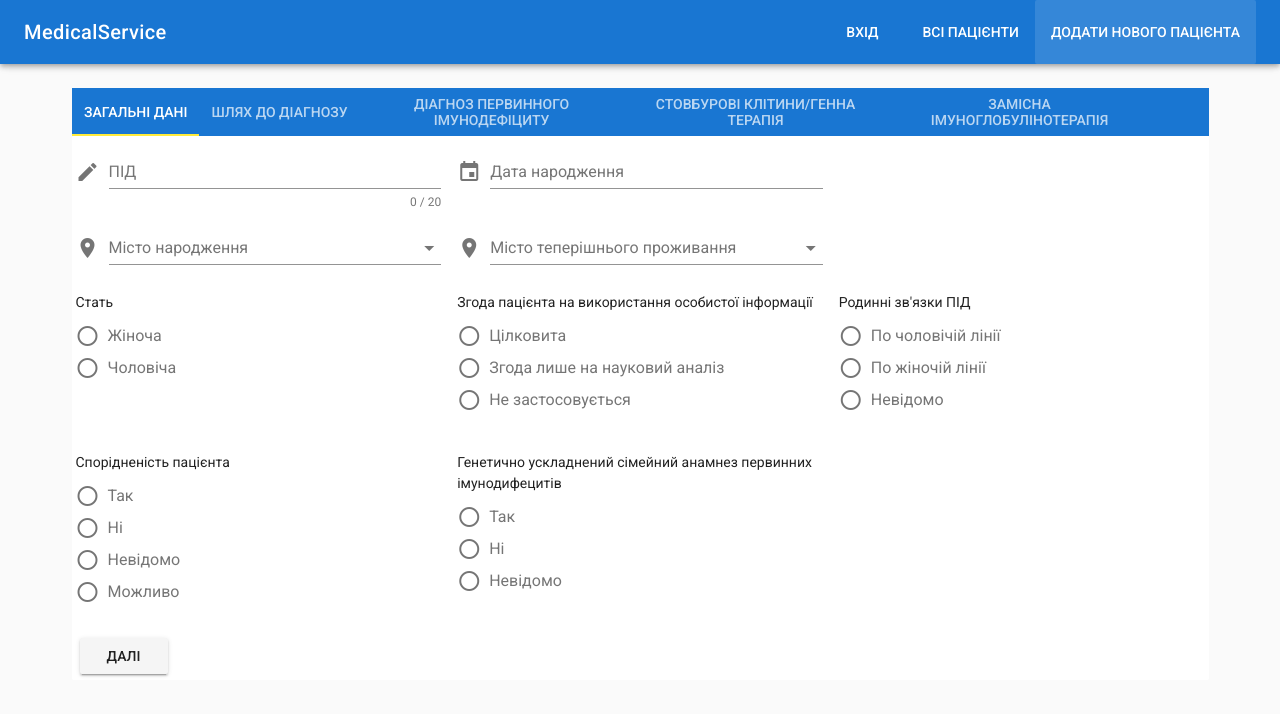
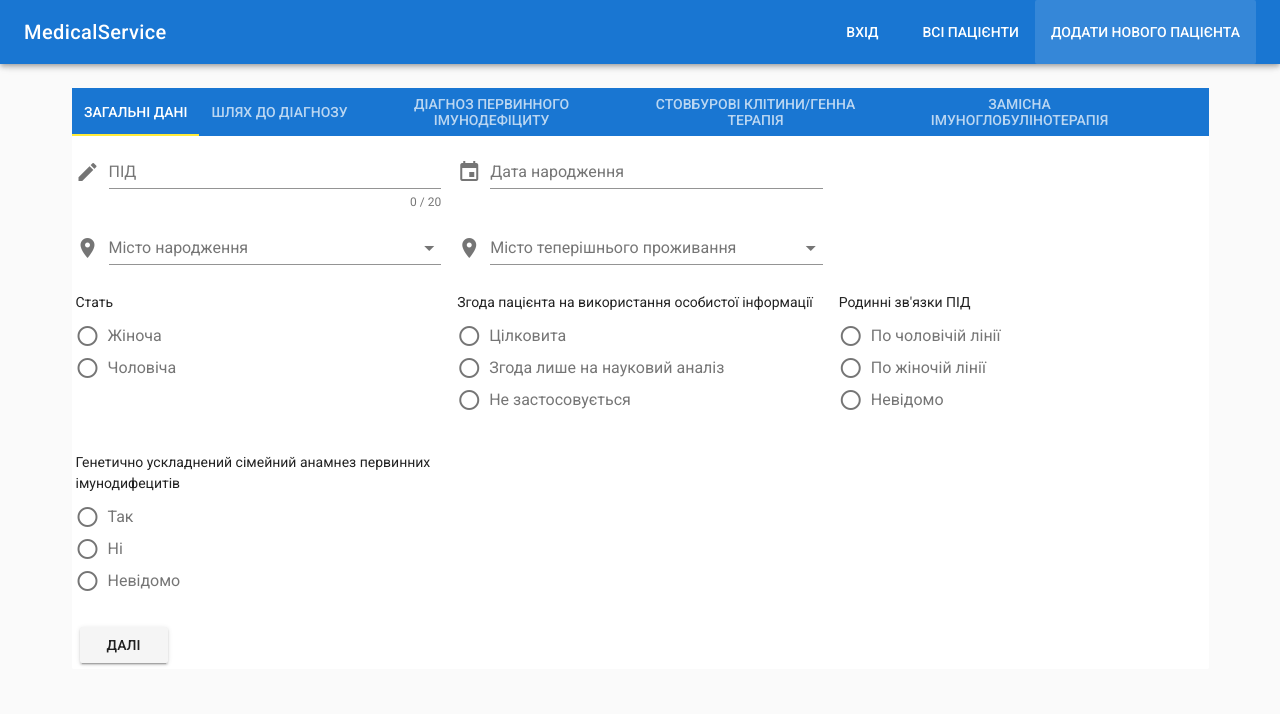
Before and after one commit to SolyaHetman/medical-service, a Vue app in the folder client/: page /#/newpatient in a window 1280 px wide. Shown: the top 714 px of the page. Built offline with nearby package versions, Linux system fonts and the light colour scheme.

Commit message:
add some change

```diff
--- a/client/src/components/Doctor/AddPatient/Tabs/General.vue
+++ b/client/src/components/Doctor/AddPatient/Tabs/General.vue
@@ -76,16 +76,6 @@
             <v-radio color="#1976d2" label="По чоловічій лінії" value="По чоловічій лінії"></v-radio>
             <v-radio color="#1976d2" label="По жіночій лінії" value="По жіночій лінії"></v-radio>
             <v-radio color="#1976d2" label="Невідомо" value="Невідомо"></v-radio>
-          </v-radio-group>
-        </v-flex>
-
-        <v-flex xs12 md4>
-          <p>Спорідненість пацієнта</p>
-          <v-radio-group v-model="generalData.radiosAffinity" :mandatory="false">
-            <v-radio color="#1976d2" label="Так" value="Так"></v-radio>
-            <v-radio color="#1976d2" label="Ні" value="Ні"></v-radio>
-            <v-radio color="#1976d2" label="Невідомо" value="Невідомо"></v-radio>
-            <v-radio color="#1976d2" label="Можливо" value="Можливо"></v-radio>
           </v-radio-group>
         </v-flex>
 
--- a/client/src/components/Doctor/AddPatient/Tabs/PathDig.vue
+++ b/client/src/components/Doctor/AddPatient/Tabs/PathDig.vue
@@ -4,7 +4,7 @@
       <v-layout>
 
         <v-flex xs12 md4>
-          <p>Дата вперше встановленого клінічного діагнозу первинного імунодефіцину</p>
+          <p>Дата вперше встановленого клінічного ПІД</p>
           <v-radio-group v-model=" pathDagnosis.first_diagnostic_pid_data" :mandatory="false">
             <v-radio color="#1976d2" label="Відомо" value="Відомо"></v-radio>
             <v-radio color="#1976d2" label="Невідомо" value="Невідомо"></v-radio>
--- a/client/src/components/Doctor/PatientInfo/Tabs/Tab5.vue
+++ b/client/src/components/Doctor/PatientInfo/Tabs/Tab5.vue
@@ -14,7 +14,7 @@
           ></v-text-field>
         </v-flex>
         <v-flex md3>
-          <p><font color="#808080"><br>Виробник імуноглобулінів, які отримує пацієнт</font></p>
+          <p><font color="#808080">Виробник імуноглобулінів, які отримує пацієнт</font></p>
           <v-text-field
             v-for="user in users"
             :key="user.id"
@@ -26,7 +26,7 @@
 
         <v-flex md2 >
           <p>
-            <font color="#808080"><br/>
+            <font color="#808080"><br>
               Дата першого введення
             </font>
           </p>
@@ -40,7 +40,7 @@
         </v-flex>
 
         <v-flex md3>
-          <p><font color="#808080"><br>Актуальний шлях введення імуноглобуліну</font></p>
+          <p><font color="#808080">Актуальний шлях введення імуноглобуліну</font></p>
           <v-text-field
             v-for="user in users"
             :key="user.id"
@@ -72,7 +72,7 @@
         </v-flex>
 
         <v-flex md2>
-          <p><font color="#808080">Доза</font></p>
+          <p><font color="#808080"><br>Доза</font></p>
           <v-text-field
             v-for="user in users"
             :key="user.id"
@@ -82,7 +82,7 @@
           ></v-text-field>
         </v-flex>
         <v-flex md2>
-          <p><font color="#808080">Інтервал між введенями</font></p>
+          <p><font color="#808080"><br>Інтервал між введенями</font></p>
           <v-text-field
             v-for="user in users"
             :key="user.id"
@@ -105,7 +105,7 @@
 
          <v-flex md2>
           <p>
-            <font color="#808080">
+            <font color="#808080"><br>
                Актуальна вага
             </font>
           </p>
--- a/client/src/components/Doctor/Table.vue
+++ b/client/src/components/Doctor/Table.vue
@@ -22,6 +22,7 @@
                   <td>{{ props.item.pid }}</td>
                   <td>{{ props.item.age }}</td>
                   <td>{{ props.item.first_diagnostic_pid_data }}</td>
+                  <td>{{ props.item.actual_injection_location }}</td>
                   <td>{{ props.item.first_imunoqlobulin_injection_data }}</td>
                   <td>{{ props.item.dosa }}</td>
                   <td class="text-center">
@@ -69,7 +70,8 @@ export default {
         { text: 'ПІБ', value: 'pid',sortable: false },
         { text: 'Вік', value: 'age' },
         { text: 'Встановлення діагнозу', value: 'first_diagnostic_pid_data', sortable: false },
-        { text: 'Дата введення', value: 'first_imunoqlobulin_injection_data_yes', sortable: false},
+        { text: 'Дата введення імуноглобуліну', value: 'first_imunoqlobulin_injection_data_yes', sortable: false},
+        { text: 'Актуальне місце введення імуноглобуліну', value: 'actual_injection_location', sortable: false},
         { text: 'Доза', value: 'dosa', sortable: false},
         { text: 'Переглянути', value: 'register_number', sortable: false },
       ],
```
